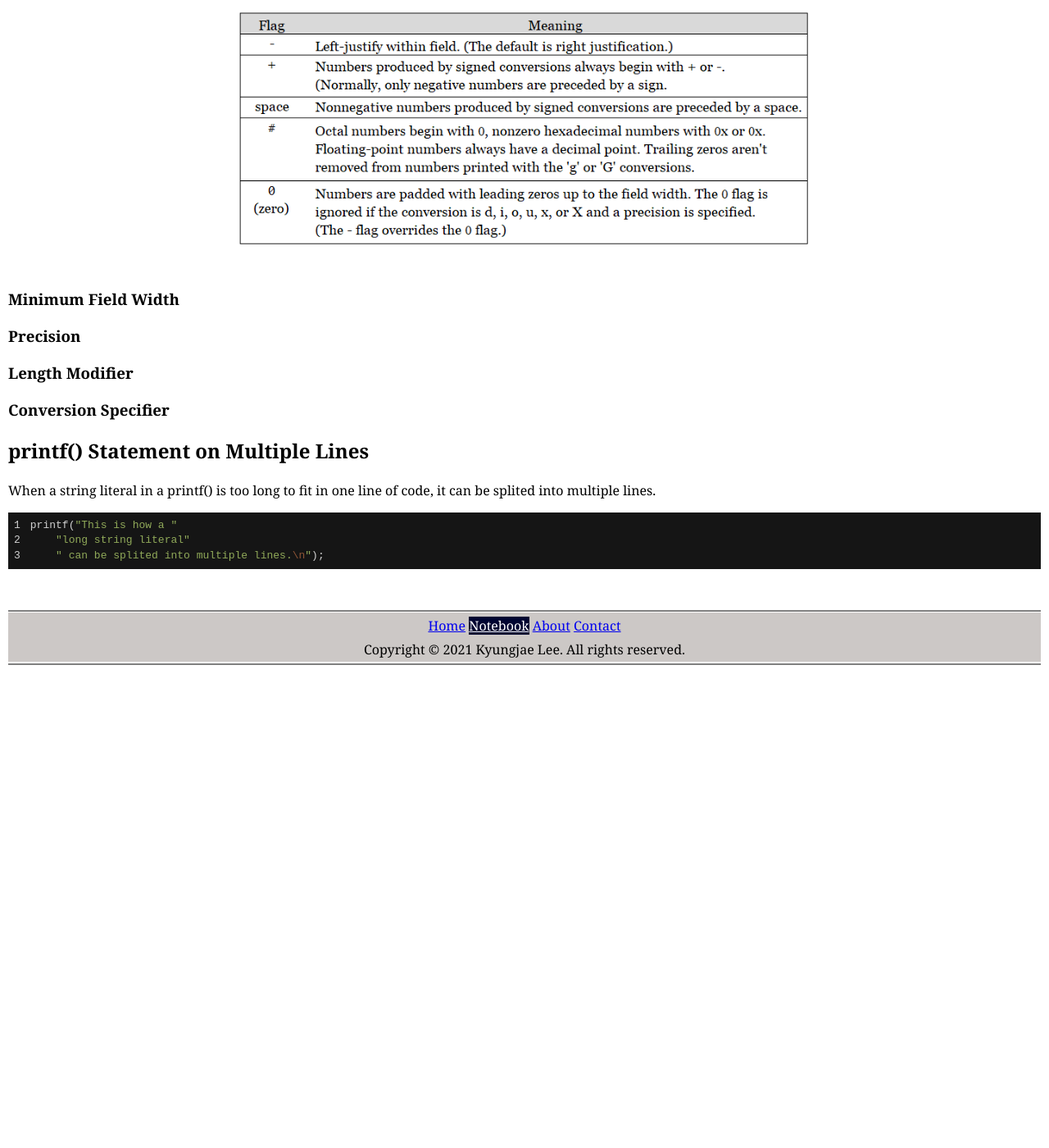
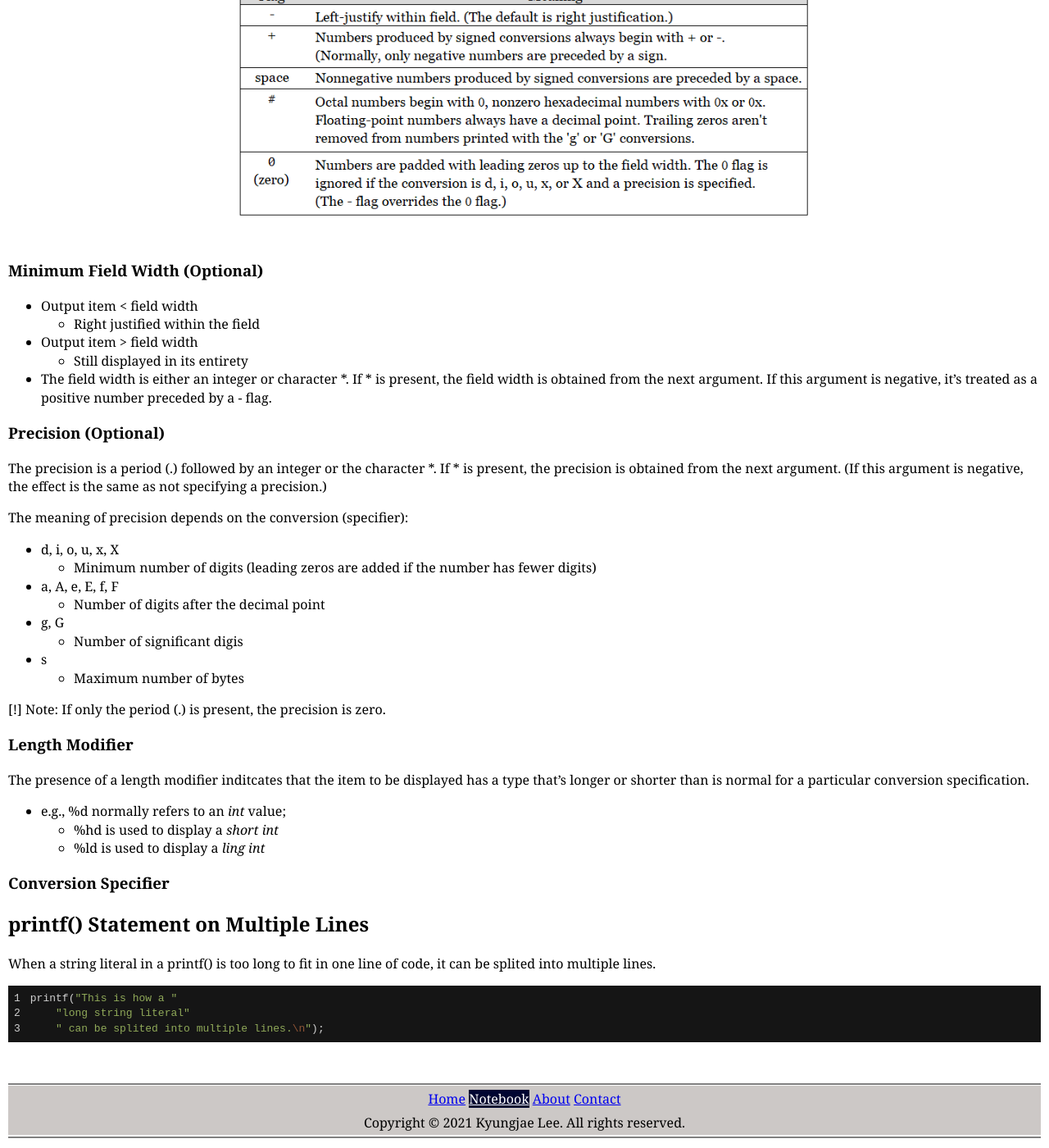
Before and after one commit to kyungjae-lee/kyungjae-lee.github.io, a Jekyll site: the page built from _posts/c-programming/2021-04-28-printf.md, in a window 1280 px wide and 1400 px high, scrolled down 1043 px. Shown: the whole window at 82% size. Built offline with Jekyll 4.4.1, drawn with Linux system fonts in a browser that asks for light colours; before the commit the page ends 1866 px from its top, so only the background shows below that; some of the changed text lies outside the part shown.

Commit message:
Update 'printf' notes

```diff
--- a/_posts/c-programming/2021-04-28-printf.md
+++ b/_posts/c-programming/2021-04-28-printf.md
@@ -10,17 +10,49 @@ category: c-programming
 
 ![printf-conversion-specifier]({{site.baseurl}}/img/c-programming/printf-conversion-specifier.png){:.inline-img-w500}
 
-### Flags
-
-Flags are optional and more than one are permitted.
+### Flags (optional; more than one permitted)
 
 ![printf-flags]({{site.baseurl}}/img/c-programming/printf-flags.png){:.inline-img-w700}
 
-### Minimum Field Width
+### Minimum Field Width (Optional)
 
-### Precision
+* Output item < field width
+    - Right justified within the field
+* Output item > field width
+    - Still displayed in its entirety
+* The field width is either an integer or character \*. If \* is present, the
+  field width is obtained from the next argument. If this argument is negative,
+  it's treated as a positive number preceded by a - flag.
+
+
+### Precision (Optional)
+
+The precision is a period (.) followed by an integer or the character \*. If \*
+is present, the precision is obtained from the next argument. (If this argument
+is negative, the effect is the same as not specifying a precision.)
+
+The meaning of precision depends on the conversion (specifier):
+
+* d, i, o, u, x, X
+    - Minimum number of digits (leading zeros are added if the number has fewer
+      digits)
+* a, A, e, E, f, F
+    - Number of digits after the decimal point
+* g, G
+    - Number of significant digis
+* s
+    - Maximum number of bytes
+
+[!] Note: If only the period (.) is present, the precision is zero.
 
 ### Length Modifier
+
+The presence of a length modifier inditcates that the item to be displayed has
+a type that's longer or shorter than is normal for a particular conversion
+specification.
+* e.g., %d normally refers to an *int* value;
+    - %hd is used to display a *short int*
+    - %ld is used to display a *ling int*
 
 ### Conversion Specifier
 
```
Also changed, not shown: img/c-programming/printf-conversion-specifier.png, 1 other file.
